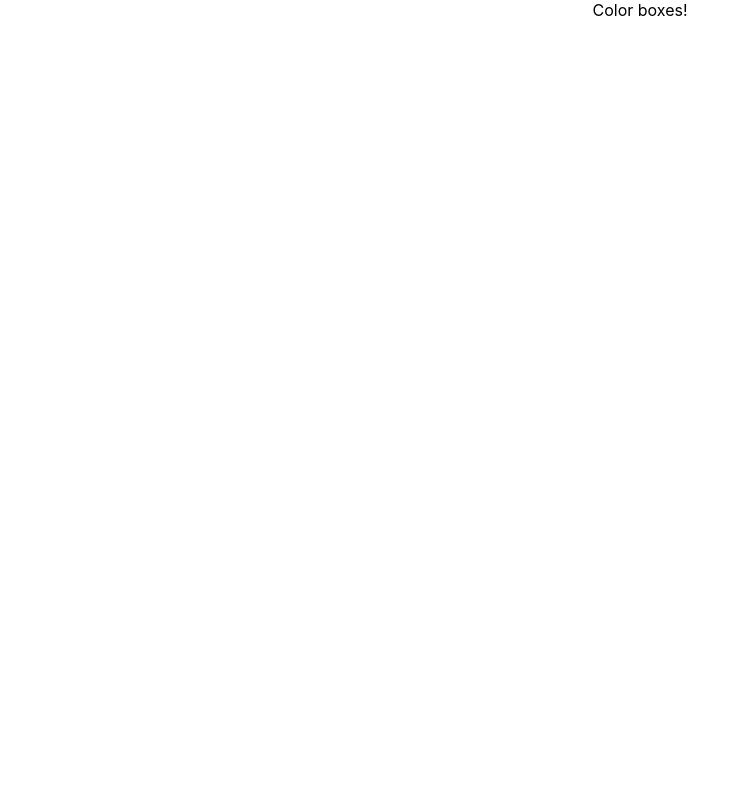
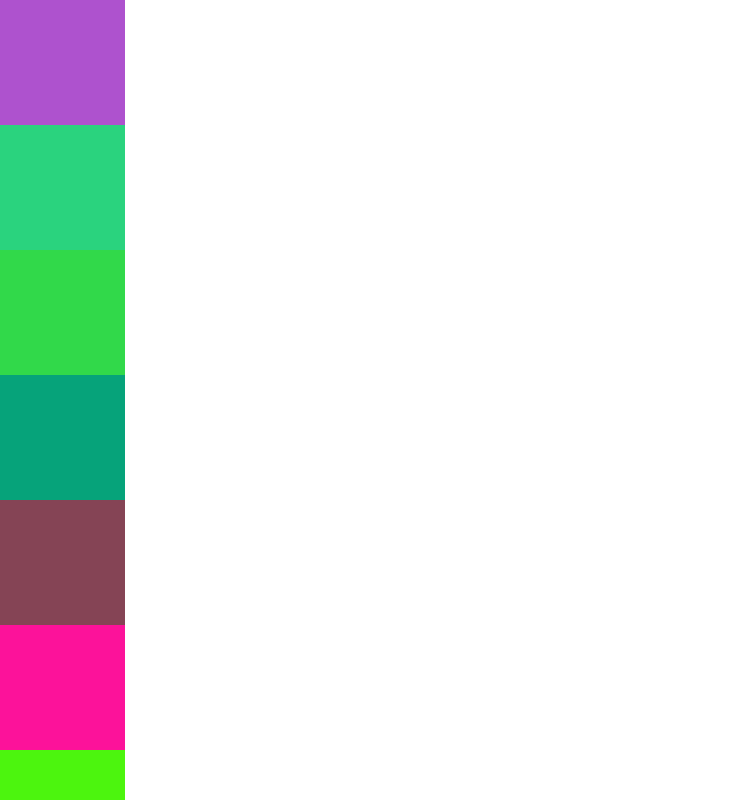
Before and after one commit to Proclus01/color-boxes, a React (Create React App) app: page / in a window 1280 px wide. Shown: the top 800 px of the page, without its empty margins (0-750 px from the left). Built offline with nearby package versions, Linux system fonts and the light colour scheme.

Commit message:
implement initial components

```diff
--- a/src/App.js
+++ b/src/App.js
@@ -1,10 +1,10 @@
-import logo from './logo.svg';
 import './App.css';
+import ColorsContainer from './ColorsContainer';
 
 function App() {
   return (
     <div className="App">
-      Color boxes!
+      <ColorsContainer />
     </div>
   );
 }
--- /dev/null
+++ b/src/ColorBox.js
@@ -0,0 +1,19 @@
+import React, { Component } from 'react';
+
+class ColorBox extends Component {
+
+    render() {
+        return (
+            <div style={{
+                backgroundColor: `${this.props.color}`,
+                width: "125px",
+                height: "125px",
+                display: "flex"
+            }}>
+
+            </div>
+        );
+    }
+}
+
+export default ColorBox;
--- /dev/null
+++ b/src/ColorsContainer.css
@@ -0,0 +1,4 @@
+.colorsContainer {
+    width: 750px;
+    height: 375px;
+}
--- /dev/null
+++ b/src/ColorsContainer.js
@@ -0,0 +1,61 @@
+import React, { Component } from 'react';
+import ColorBox from './ColorBox.js';
+
+class ColorsContainer extends Component {
+    constructor(props) {
+        super(props);
+
+        this.handleClick = this.handleClick.bind(this);
+
+        this.state = {
+            color1: this.makeRGB(),
+            color2: this.makeRGB(),
+            color3: this.makeRGB(),
+            color4: this.makeRGB(),
+            color5: this.makeRGB(),
+            color6: this.makeRGB(),
+            color7: this.makeRGB(),
+            color8: this.makeRGB(),
+            color9: this.makeRGB(),
+            color10: this.makeRGB(),
+            color11: this.makeRGB(),
+            color12: this.makeRGB(),
+            color13: this.makeRGB(),
+            color14: this.makeRGB(),
+            color15: this.makeRGB(),
+            color16: this.makeRGB(),
+            color17: this.makeRGB(),
+            color18: this.makeRGB()
+        }
+    }
+
+    rng() {
+        return Math.floor(Math.random() * 256);
+    }
+
+    makeRGB() {
+        const red = this.rng();
+        const green = this.rng();
+        const blue = this.rng();
+
+        return `rgb(${red}, ${green}, ${blue})`;
+    }
+
+    handleClick(event) {
+        return this.makeRGB();
+    }
+
+    render() {
+        return (
+            <div className="colorsContainer">
+                {
+                    Object.keys(this.state).map(
+                        key => ( <ColorBox key={key} color={this.state[key]} /> )
+                    )
+                }
+            </div>
+        );
+    }
+}
+
+export default ColorsContainer;
```
